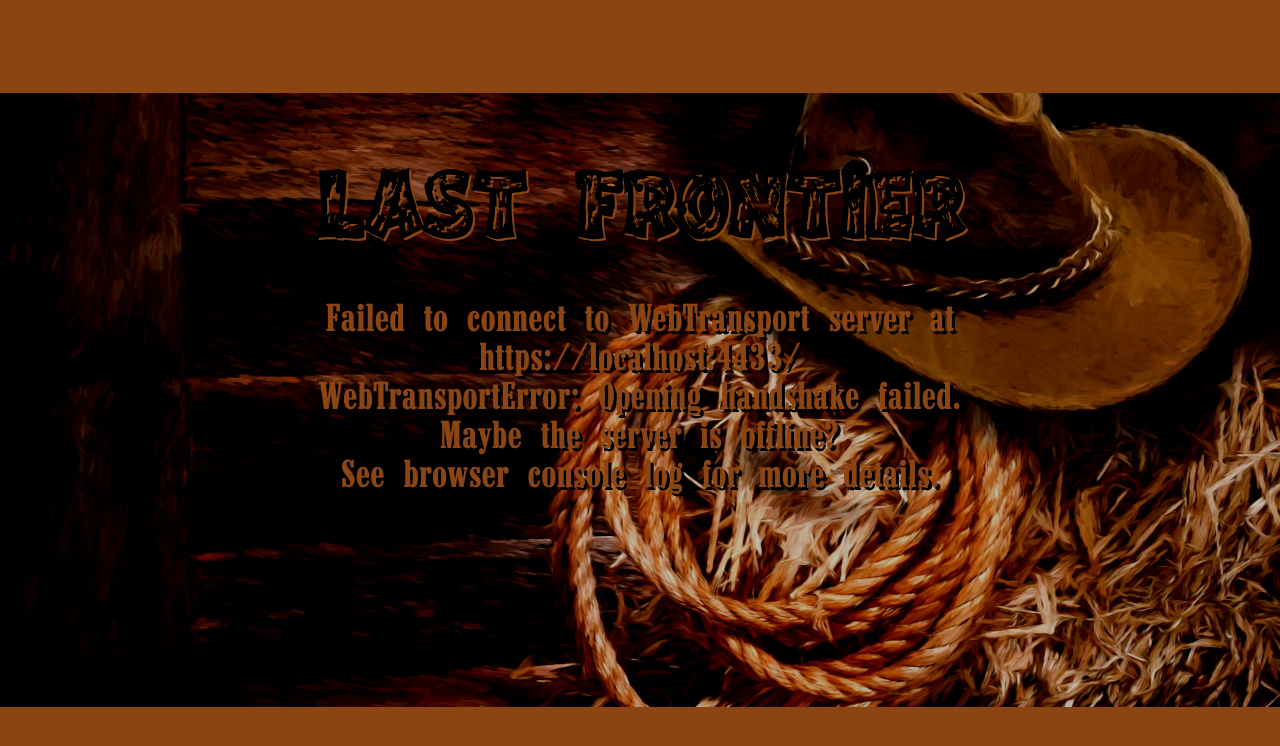
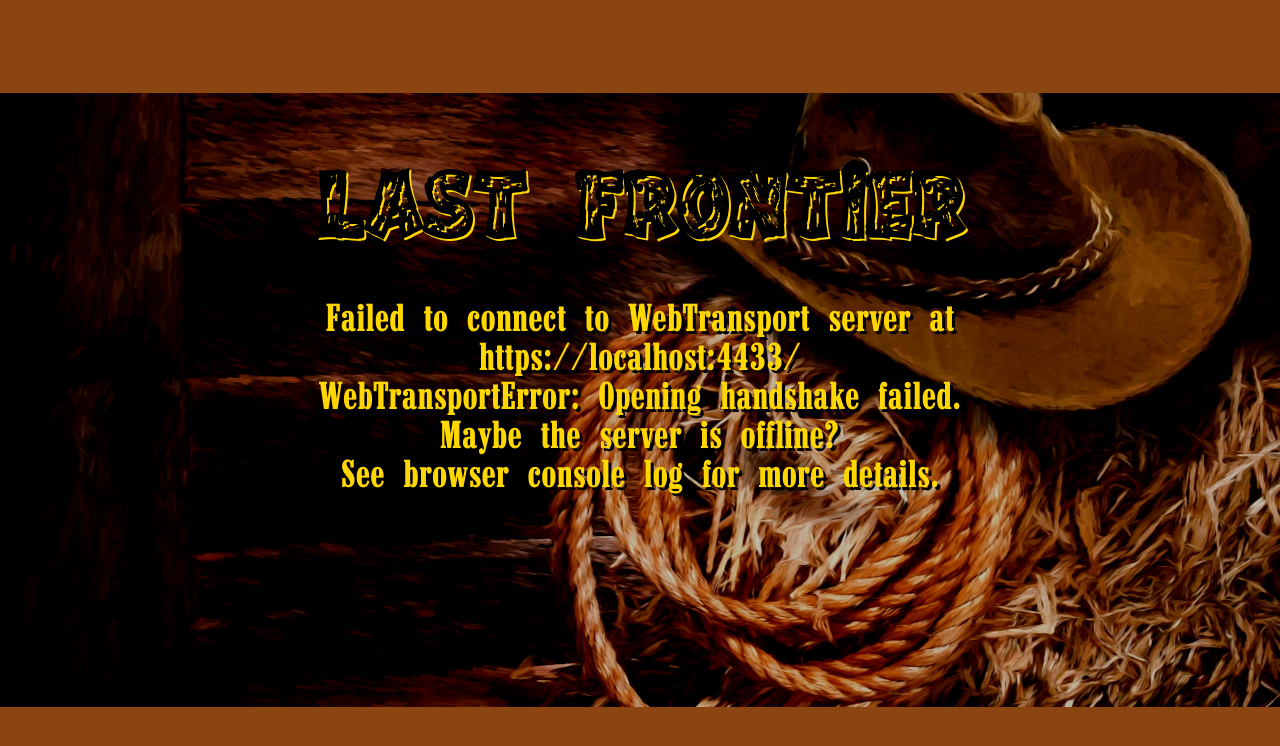
Before and after one commit to juj/last_frontier, a plain HTML site: page site/index.html in a window 1280 px wide. Drawn offline with Linux system fonts and the light colour scheme.

Commit message:
Improve font color and update title screenshot

```diff
--- a/site/index.html
+++ b/site/index.html
@@ -4,10 +4,10 @@
   @font-face { font-family: baseFont; src: url('assets/Marlboro.ttf'); }
   body { background: saddlebrown; }
   #joinGame { background: url('assets/startbg.jpg'); background-size: cover; background-repeat: no-repeat; background-position: center; position:fixed; height:614px; left: 0%; width: 100%; text-align: center; }
-  #joinInstructions { display:none; font-size: 40px; font-family: baseFont; color: saddlebrown; text-shadow: 3px 3px black; }
+  #joinInstructions { display:none; font-size: 40px; font-family: baseFont; color: gold; text-shadow: 3px 3px black; }
   .unselectable { user-select: none; }
-  h1 { font-size: 80px; font-family: titleFont; color: black; text-shadow: 2px 2px saddlebrown; }
-  #webtransport { display:none; font-size: 40px; font-family: baseFont; color: saddlebrown; text-shadow: 3px 3px black; }
+  h1 { font-size: 80px; font-family: titleFont; color: black; text-shadow: 2px 2px gold; }
+  #webtransport { display:none; font-size: 40px; font-family: baseFont; color: gold; text-shadow: 3px 3px black; }
   #opponentHasQuit { display:none; position:fixed; width: 100%; bottom:40%; text-align: center; font-size: 40px; font-family: baseFont; color: saddlebrown; text-shadow: 2px 2px black; }
   #gameStart { display:none; position:fixed; width: 100%; bottom:40%; text-align: center; font-size: 40px; font-family: baseFont; color: saddlebrown; text-shadow: 2px 2px black; }
 </style>
```
Also changed, not shown: screenshots/title_screen.jpg.
